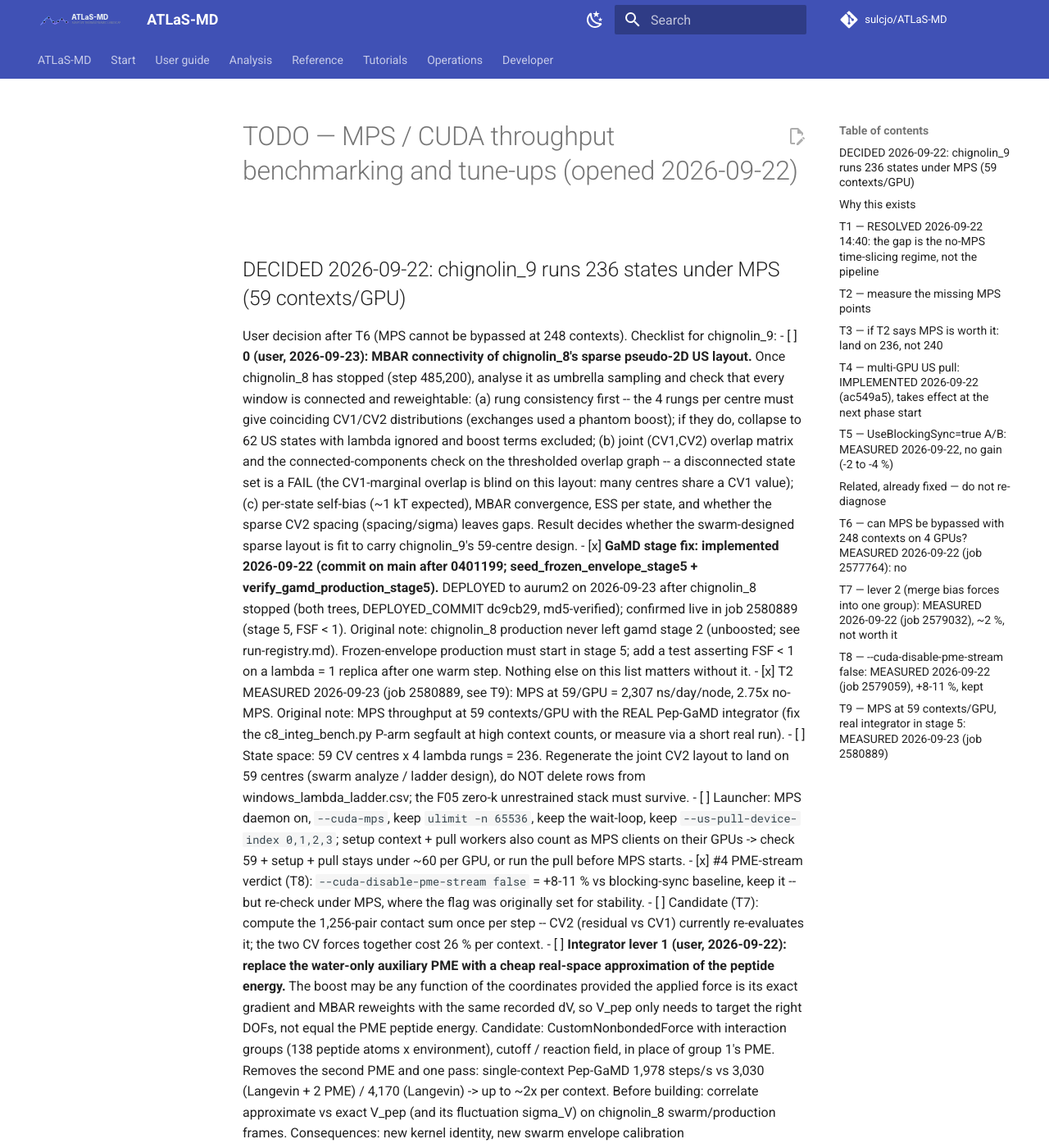
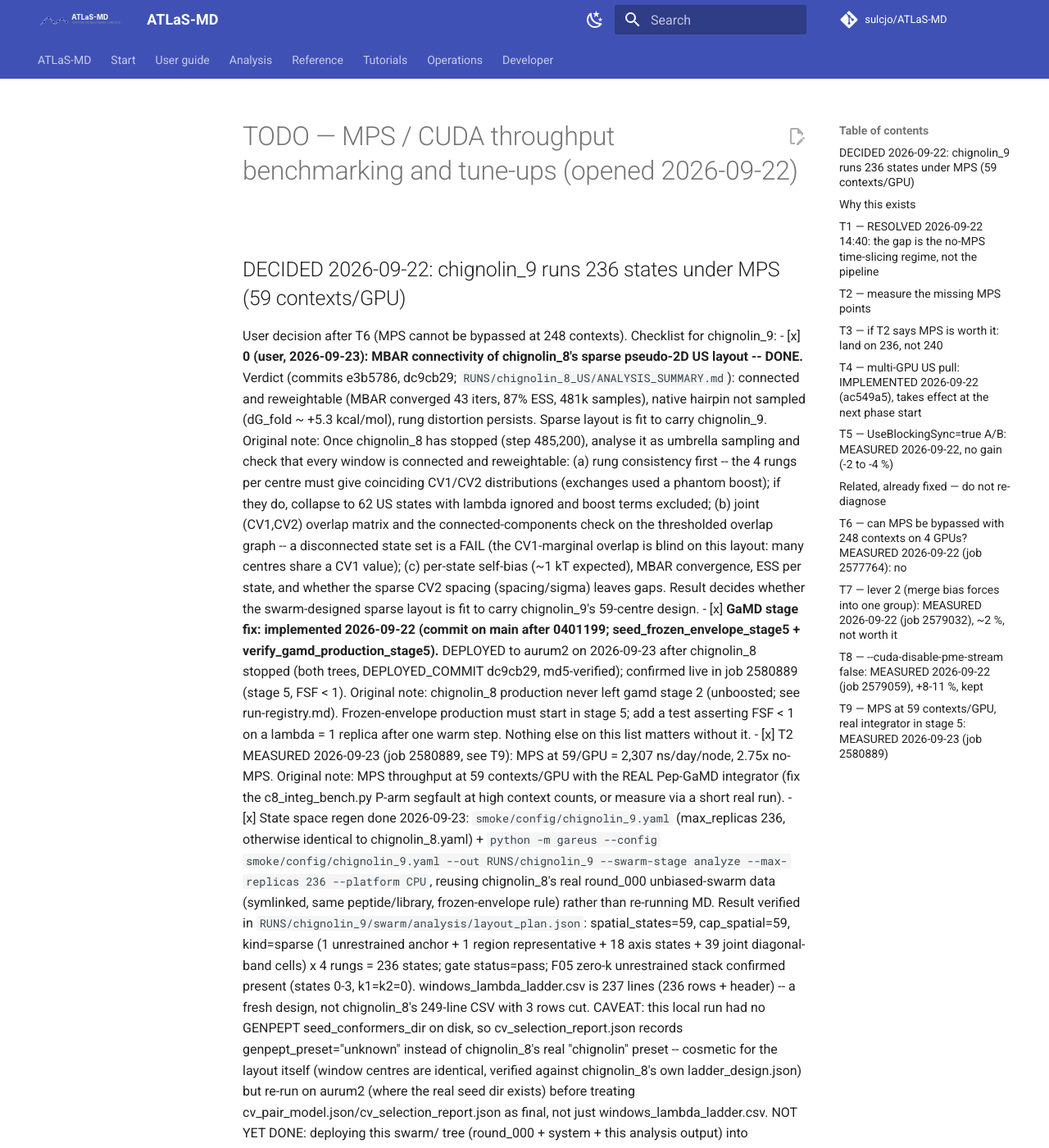
Before and after one commit to sulcjo/ATLaS-MD, an MkDocs documentation site: the page built from docs/atlas-md/developer/gpu-throughput-benchmark-todo.md, in a window 1280 px wide and 1400 px high. Shown: the whole window at 82% size. Built offline with MkDocs 1.6.1 and Material for MkDocs 9.7.7, drawn with Linux system fonts in a browser that asks for light colours; comment, search, counter and statistics services are not loaded; some of the changed text lies outside the part shown.

Commit message:
docs(chignolin_9): shared contact-sum benchmark and checklist status
Adds the benchmark harness and log for job 2608721 (split vs shared CV
force, 1 context/GPU and 236 contexts under MPS) and updates the chignolin_9
checklist: item 0, launcher, state-space regen (provisional pending the new
seed library) and the T7 lever are done; PME stream disabled is confirmed
correct under MPS.

Co-Authored-By: Claude Opus 5.5 (1M context) <noreply@anthropic.com>
Claude-Session: https://claude.ai/code/session_017uiyUTjRbA4vEngVTp6y81

```diff
--- a/docs/atlas-md/developer/gpu-throughput-benchmark-todo.md
+++ b/docs/atlas-md/developer/gpu-throughput-benchmark-todo.md
@@ -3,7 +3,11 @@
 ## DECIDED 2026-09-22: chignolin_9 runs 236 states under MPS (59 contexts/GPU)
 
 User decision after T6 (MPS cannot be bypassed at 248 contexts). Checklist for chignolin_9:
-- [ ] **0 (user, 2026-09-23): MBAR connectivity of chignolin_8's sparse pseudo-2D US layout.** Once
+- [x] **0 (user, 2026-09-23): MBAR connectivity of chignolin_8's sparse pseudo-2D US layout -- DONE.**
+      Verdict (commits e3b5786, dc9cb29; `RUNS/chignolin_8_US/ANALYSIS_SUMMARY.md`): connected and
+      reweightable (MBAR converged 43 iters, 87% ESS, 481k samples), native hairpin not sampled
+      (dG_fold ~ +5.3 kcal/mol), rung distortion persists. Sparse layout is fit to carry chignolin_9.
+      Original note: Once
       chignolin_8 has stopped (step 485,200), analyse it as umbrella sampling and check that every
       window is connected and reweightable: (a) rung consistency first -- the 4 rungs per centre must
       give coinciding CV1/CV2 distributions (exchanges used a phantom boost); if they do, collapse to
@@ -22,16 +26,54 @@ User decision after T6 (MPS cannot be bypassed at 248 contexts). Checklist for c
 - [x] T2 MEASURED 2026-09-23 (job 2580889, see T9): MPS at 59/GPU = 2,307 ns/day/node, 2.75x no-MPS.
       Original note: MPS throughput at 59 contexts/GPU with the REAL Pep-GaMD integrator (fix the
       c8_integ_bench.py P-arm segfault at high context counts, or measure via a short real run).
-- [ ] State space: 59 CV centres x 4 lambda rungs = 236. Regenerate the joint CV2 layout to land on
-      59 centres (swarm analyze / ladder design), do NOT delete rows from windows_lambda_ladder.csv;
-      the F05 zero-k unrestrained stack must survive.
-- [ ] Launcher: MPS daemon on, `--cuda-mps`, keep `ulimit -n 65536`, keep the wait-loop, keep
-      `--us-pull-device-index 0,1,2,3`; setup context + pull workers also count as MPS clients on
-      their GPUs -> check 59 + setup + pull stays under ~60 per GPU, or run the pull before MPS starts.
+- [x] State space regen done 2026-09-23: `smoke/config/chignolin_9.yaml` (max_replicas 236, otherwise
+      identical to chignolin_8.yaml) + `python -m gareus --config smoke/config/chignolin_9.yaml --out
+      RUNS/chignolin_9 --swarm-stage analyze --max-replicas 236 --platform CPU`, reusing chignolin_8's
+      real round_000 unbiased-swarm data (symlinked, same peptide/library, frozen-envelope rule) rather
+      than re-running MD. Result verified in `RUNS/chignolin_9/swarm/analysis/layout_plan.json`:
+      spatial_states=59, cap_spatial=59, kind=sparse (1 unrestrained anchor + 1 region representative +
+      18 axis states + 39 joint diagonal-band cells) x 4 rungs = 236 states; gate status=pass; F05
+      zero-k unrestrained stack confirmed present (states 0-3, k1=k2=0). windows_lambda_ladder.csv is
+      237 lines (236 rows + header) -- a fresh design, not chignolin_8's 249-line CSV with 3 rows cut.
+      CAVEAT: this local run had no GENPEPT seed_conformers_dir on disk, so cv_selection_report.json
+      records genpept_preset="unknown" instead of chignolin_8's real "chignolin" preset -- cosmetic for
+      the layout itself (window centres are identical, verified against chignolin_8's own
+      ladder_design.json) but re-run on aurum2 (where the real seed dir exists) before treating
+      cv_pair_model.json/cv_selection_report.json as final, not just windows_lambda_ladder.csv.
+      NOT YET DONE: deploying this swarm/ tree (round_000 + system + this analysis output) into
+      chignolin_9's actual aurum2 out dir so its epoch 0 is skipped rather than re-running 186x1ns of
+      unbiased MD -- `epoch0_complete.json` (written by the production driver, not `--swarm-stage
+      analyze`) does not exist yet; production would still treat epoch 0 as pending on a fresh launch.
+- [x] Launcher applied 2026-09-23: `smoke/config/chignolin_9.sh` (MPS daemon on, `--cuda-mps`,
+      `ulimit -n 65536` kept, wait-loop kept, `--us-pull-device-index 0,1,2,3` kept). NOT verified:
+      whether the up-to-28 `--us-pull-workers` pull contexts (round-robin over 4 GPUs, ~7/GPU) fully
+      close before the 59/GPU production contexts open -- T2's 2,307 ns/day/node measured
+      production-only, never pull+production concurrently under MPS -- re-check before a real
+      launch. `--cuda-disable-pme-stream true` is confirmed right under MPS (2,307 disabled vs
+      2,220 enabled, job 2580889; 2,290 disabled again in job 2608721). `chignolin_9.yaml` does not
+      exist yet (state-space item below).
 - [x] #4 PME-stream verdict (T8): `--cuda-disable-pme-stream false` = +8-11 % vs blocking-sync
       baseline, keep it -- but re-check under MPS, where the flag was originally set for stability.
-- [ ] Candidate (T7): compute the 1,256-pair contact sum once per step -- CV2 (residual vs CV1)
+- [x] Candidate (T7): compute the 1,256-pair contact sum once per step -- CV2 (residual vs CV1)
       currently re-evaluates it; the two CV forces together cost 26 % per context.
+      **IMPLEMENTED 2026-09-23 (branch feat/shared-contact-cv-force):** `gareus/production.py`
+      `cv_force_layout` / `add_umbrella_cv_forces` build SHARED_CONTACT_LAYOUT for every new
+      residual-torsion-pc-over-contacts campaign (chignolin_9 gets it automatically); resumed
+      campaigns rebuild the layout recorded in their secondary_cv_metadata (absent = split).
+      **MEASURED 2026-09-23 (job 2608721, d098, `c8_integ_bench4.py` + `c8_sharedcv.sh`): +14.6 %
+      node ns/day at the chignolin_9 layout -- worth building.** "shared" = the residual-torsion-pc
+      CustomCVForce (group 29) with `+ 0.5*k*((res_contacts/contact_norm)-r0)^2` appended and the CV1
+      force removed; same parameter names (k, r0, contact_norm) as `forces.add_contact_umbrella_force`.
+      Equivalence vs split at k=1000, ss_k=20: dE = 0, max|dF| 4.8e-7 (CUDA mixed) / 2.3e-10 (double)
+      kJ/mol/nm; CV1 term is 9.33 kJ/mol of the 10.89 total, so the check has teeth.
+      | real integrator, stage 5 | split (29+31) | shared (29) | gain |
+      |---|---|---|---|
+      | no MPS, 1 ctx/GPU (2 repeats) | 1,666 / 1,635 steps/s | 1,783 / 1,784 | +8.1 % |
+      | MPS, 236 ctx (59/GPU), PME stream off | 2,286 / 2,294 ns/day/node | 2,630 / 2,618 | **+14.6 %** |
+      Repeats agree within 0.5 %. CPU load unchanged (~179 cores). Not yet implemented in production:
+      needs the fast CV path (`production.py` ~6958, identifies the two CustomCVForces by force group)
+      and the CV1 value readout re-keyed to the shared force, and changes the kernel identity -> fresh
+      campaign only (chignolin_9 qualifies).
 - [ ] **Integrator lever 1 (user, 2026-09-22): replace the water-only auxiliary PME with a cheap
       real-space approximation of the peptide energy.** The boost may be any function of the
       coordinates provided the applied force is its exact gradient and MBAR reweights with the same
```
Also changed, not shown: docs/superpowers/specs/2026-09-23-pep-gamd-realspace-vpep-surrogate/benchmarks/c8_integ_bench4.py (added, +236 -0 lines), 2 other files.
